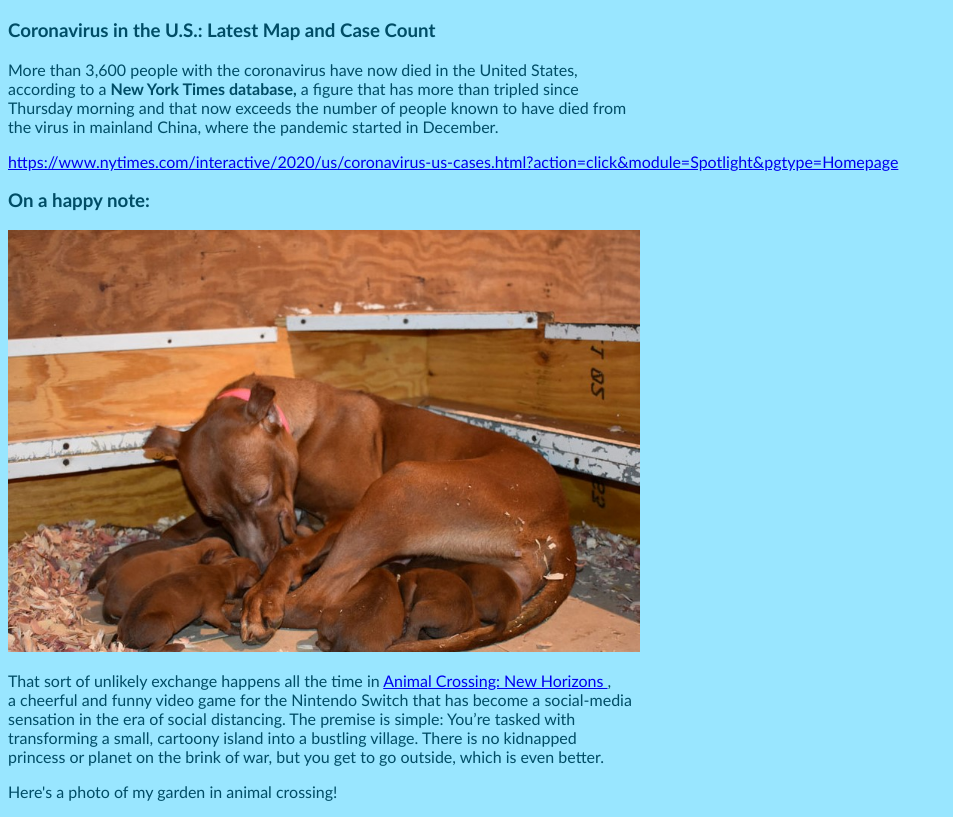
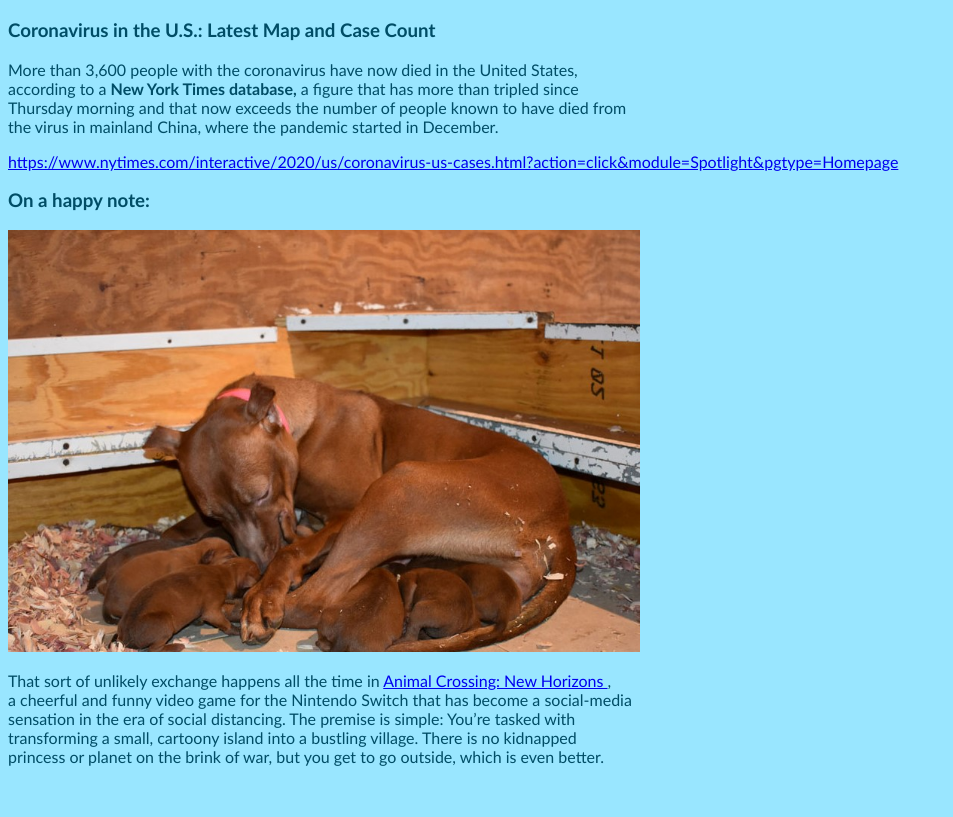
Before and after one commit to dvfekete-unc/dvfekete-unc.github.io, a plain HTML site: page page2.html in a window 1280 px wide. Shown: the part 63-880 px from the top of the page, without its empty margins (0-953 px from the left). After the commit the page ends 845 px from the top, so only its background shows below. Drawn offline with Linux system fonts and the light colour scheme.

Commit message:
Update page2.html

```diff
--- a/page2.html
+++ b/page2.html
@@ -31,7 +31,6 @@
                 transforming a small, cartoony island into a bustling village. There is no kidnapped </br>
                 princess or planet on the brink of war, but you get to go outside, which is even better. </br>
             </p>
-            <p>Here's a photo of my garden in animal crossing!</p>
 
         </div>
 
```
